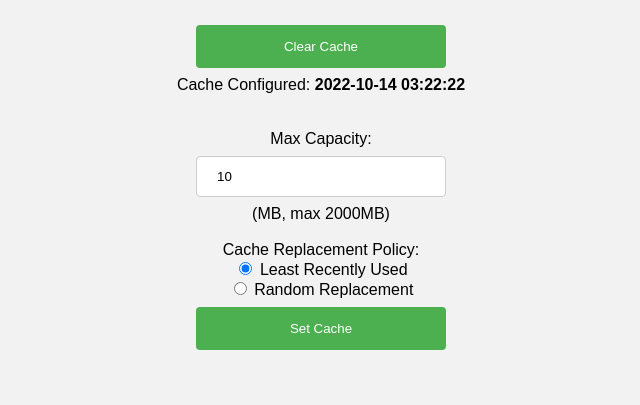
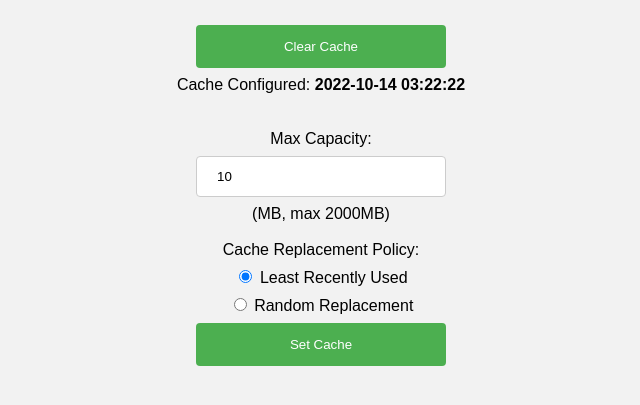
Before and after one commit to mrchenliang/ECE1779_Project1, a Flask app: page /cache_properties in a window 1280 px wide. Shown: the part 235-640 px from the top of the page, without its empty margins (319-959 px from the left). Run offline with Flask 2, Linux system fonts and the light colour scheme; data that the repository does not hold is empty.

Commit message:
add cache_properties line styling

```diff
--- a/backend/static/styles/main.css
+++ b/backend/static/styles/main.css
@@ -97,3 +97,7 @@ div.status {
   padding: 20px;
   text-align: center;
 }
+
+.replacement_options {
+  margin-top: 8px;
+}
--- a/backend/templates/cache_properties.html
+++ b/backend/templates/cache_properties.html
@@ -31,29 +31,29 @@
             Cache Replacement Policy:
             </label>
             {% if replacement_policy == "Least Recently Used" %}
-            <div>
+            <div class="replacement_options">
                 <input type="radio" name="replacement_policy" checked value="Least Recently Used">
                 <label for="lru">Least Recently Used</label>
             </div>
-            <div>
+            <div class="replacement_options">
                 <input type="radio" name="replacement_policy" value="Random Replacement">
                 <label for="random">Random Replacement</label>
             </div>
             {% elif replacement_policy == "Random Replacement" %}
-            <div>
+            <div class="replacement_options">
                 <input type="radio" name="replacement_policy" value="Least Recently Used">
                 <label for="lru">Least Recently Used</label>
             </div>
-            <div>
+            <div class="replacement_options">
                 <input type="radio" name="replacement_policy" checked value="Random Replacement">
                 <label for="random">Random Replacement</label>
             </div>
             {% else %}
-            <div>
+            <div class="replacement_options">
                 <input type="radio" name="replacement_policy" value="Least Recently Used">
                 <label for="lru">Least Recently Used</label>
             </div>
-            <div>
+            <div class="replacement_options">
                 <input type="radio" name="replacement_policy" value="Random Replacement">
                 <label for="random">Random Replacement</label>
             </div>
```
